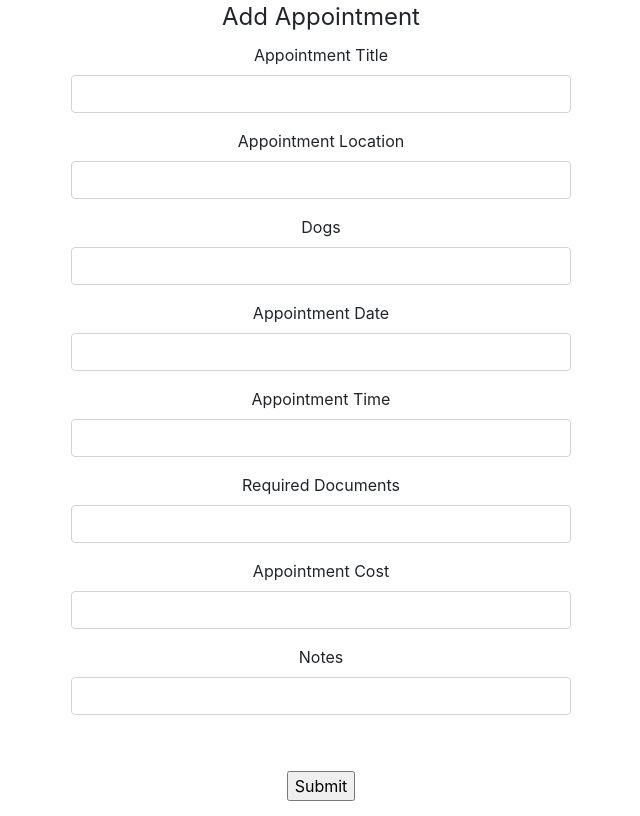
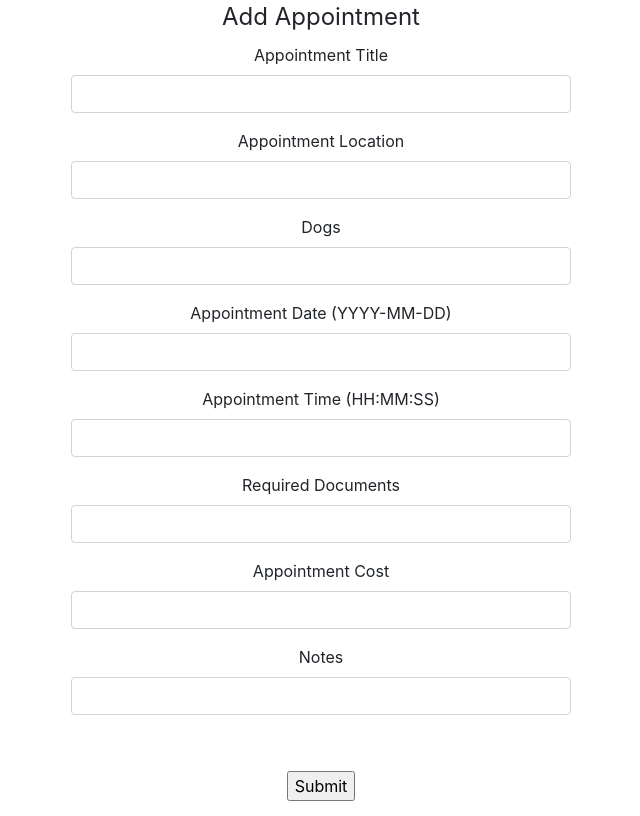
Before and after one commit to maxaeon/MyDogHealth, a PHP site: page /appointment-add.php in a window 1280 px wide. Shown: the part 339-1155 px from the top of the page, without its empty margins (319-959 px from the left). Run offline with PHP 8.4, Linux system fonts and the light colour scheme.

Commit message:
display date/time format for users

```diff
--- a/appointment-add.php
+++ b/appointment-add.php
@@ -77,11 +77,11 @@
     <label for="fldappointmentDog">Dogs</label>
     <input type="text" class="form-control" name="txtappointmentDog" id="txtappointmentDog">
     </p><p>
-      <label for="fldappointmentContact">Appointment Date</label>
+      <label for="fldappointmentContact">Appointment Date (YYYY-MM-DD)</label>
       <input type="text" class="form-control" name="txtappointmentContact" id="txtappointmentContact">
       </p>
 <p>
-  <label for="fldappointmentTime">Appointment Time</label>
+  <label for="fldappointmentTime">Appointment Time  (HH:MM:SS)</label>
   <input type="datetime" class="form-control" name="txtappointmentTime" id="txtappointmentTime">
   </p><p>
         <label for="fldappointmentRequiredDocs">Required Documents</label>
--- a/appointment-read.php
+++ b/appointment-read.php
@@ -16,10 +16,10 @@ include 'db.php';
     echo "<td>  Location:</td>";
     echo "<td>" . $row['fldappointmentLocation'] . "</td>";
     echo "</tr>";
-    echo "<td> Date :</td>";
+    echo "<td> Date (YYYY-MM-DD):</td>";
     echo "<td>" . $row['fldappointmentContact'] . "</td>";
     echo "</tr>";
-    echo "<td> Time:</td>";
+    echo "<td> Time (HH:MM:SS):</td>";
     echo "<td>" . $row['fldappointmentTime'] . "</td>";
     echo "</tr>";
     echo "<td> Required Documents and Materials:</td>";
--- a/dog-add.php
+++ b/dog-add.php
@@ -70,7 +70,7 @@
 <input type="text" class="form-control" name="txtdogName" id="txtdogName">
 </p>
 <p>
-  <label for="flddogDOB">Dog Date of Birth</label>
+  <label for="flddogDOB">Dog Date of Birth (YYYY/MM/DD)</label>
   <input type="date" class="form-control" name="txtdogDOB" id="txtdogDOB">
 </p><p>
       <label for="flddogBreed">Dog Breed</label>
--- a/dog-read.php
+++ b/dog-read.php
@@ -27,7 +27,7 @@ include 'db.php';
       echo "<td> <b>Dog Name:<b></td>";
         echo "<td>" . $row['flddogName'] . "</td>";
         echo "</tr>";
-        echo "<td> Date of Birth:</td>";
+        echo "<td> Date of Birth (YYYY/MM/DD):</td>";
         echo "<td>" . $row['flddogDOB'] . "</td>";
         echo "</tr>";
         //echo "<td> Age in Years:</td>";
```
